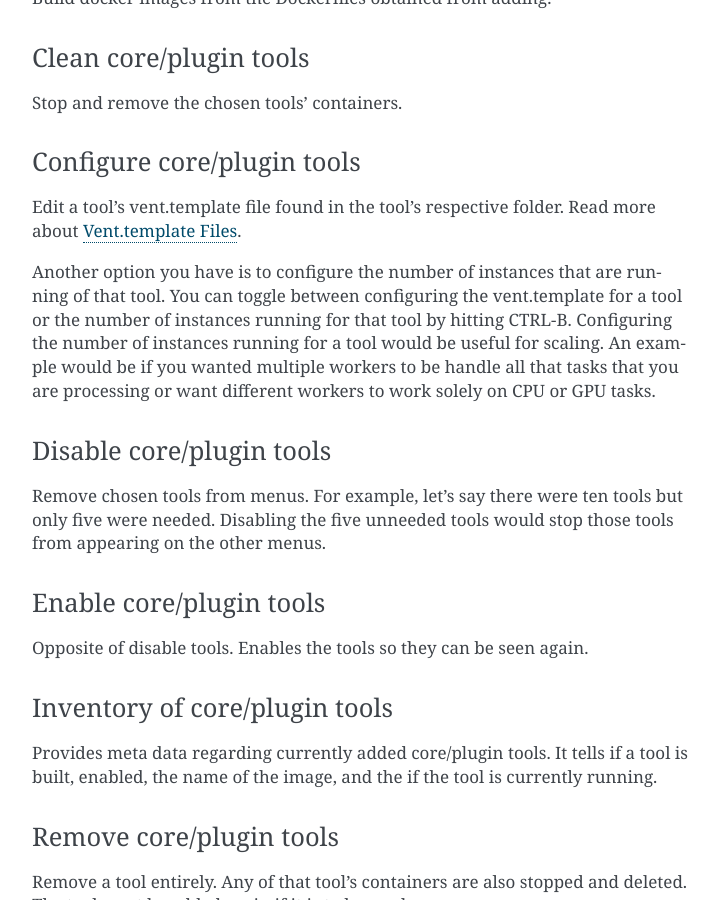
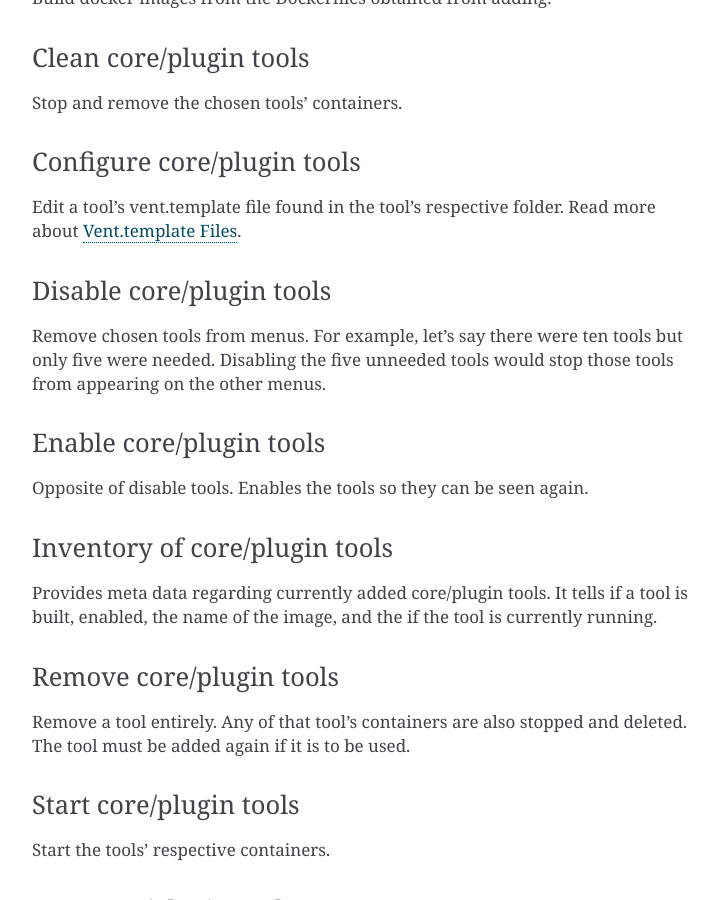
Before and after one commit to CyberReboot/vent, a Sphinx documentation site: the page built from docs/source/core_and_plugins.rst, in a window 1280 px wide and 900 px high, scrolled down 2240 px. Shown: the whole window, without its empty margins (388-1107 px from the left). Built offline with Sphinx 7.4.7, drawn with Linux system fonts in a browser that asks for light colours; pages that are not in the unit, such as notebooks, are missing from menus.

Commit message:
Refactored multi-instance handler rolled out

```diff
--- a/docs/source/build_plugin.rst
+++ b/docs/source/build_plugin.rst
@@ -90,6 +90,12 @@ Options that specify how the plugin will run.
 *process_from_tool*
   Allows to specify if the tool should process files that are outputs from
   other tools specifically.
+
+*instances*
+  Allows you to specify how many instantiations of a tool you want running.
+  For example, you could have two instances of rq_worker running. This would
+  create two rq_worker containers, which would be useful for scaling larger
+  amounts of work.
 
 |
 
--- a/docs/source/core_and_plugins.rst
+++ b/docs/source/core_and_plugins.rst
@@ -101,14 +101,6 @@ Configure core/plugin tools
 Edit a tool's vent.template file found in the tool's respective folder.
 Read more about :ref:`venttemplate-label`.
 
-Another option you have is to configure the number of instances that are
-running of that tool. You can toggle between configuring the vent.template
-for a tool or the number of instances running for that tool by hitting
-CTRL-B. Configuring the number of instances running for a tool would be
-useful for scaling. An example would be if you wanted multiple workers
-to be handle all that tasks that you are processing or want different
-workers to work solely on CPU or GPU tasks.
-
 Disable core/plugin tools
 =========================
 Remove chosen tools from menus. For example, let's say there were ten tools but only
```
Also changed, not shown: 2 other files.
